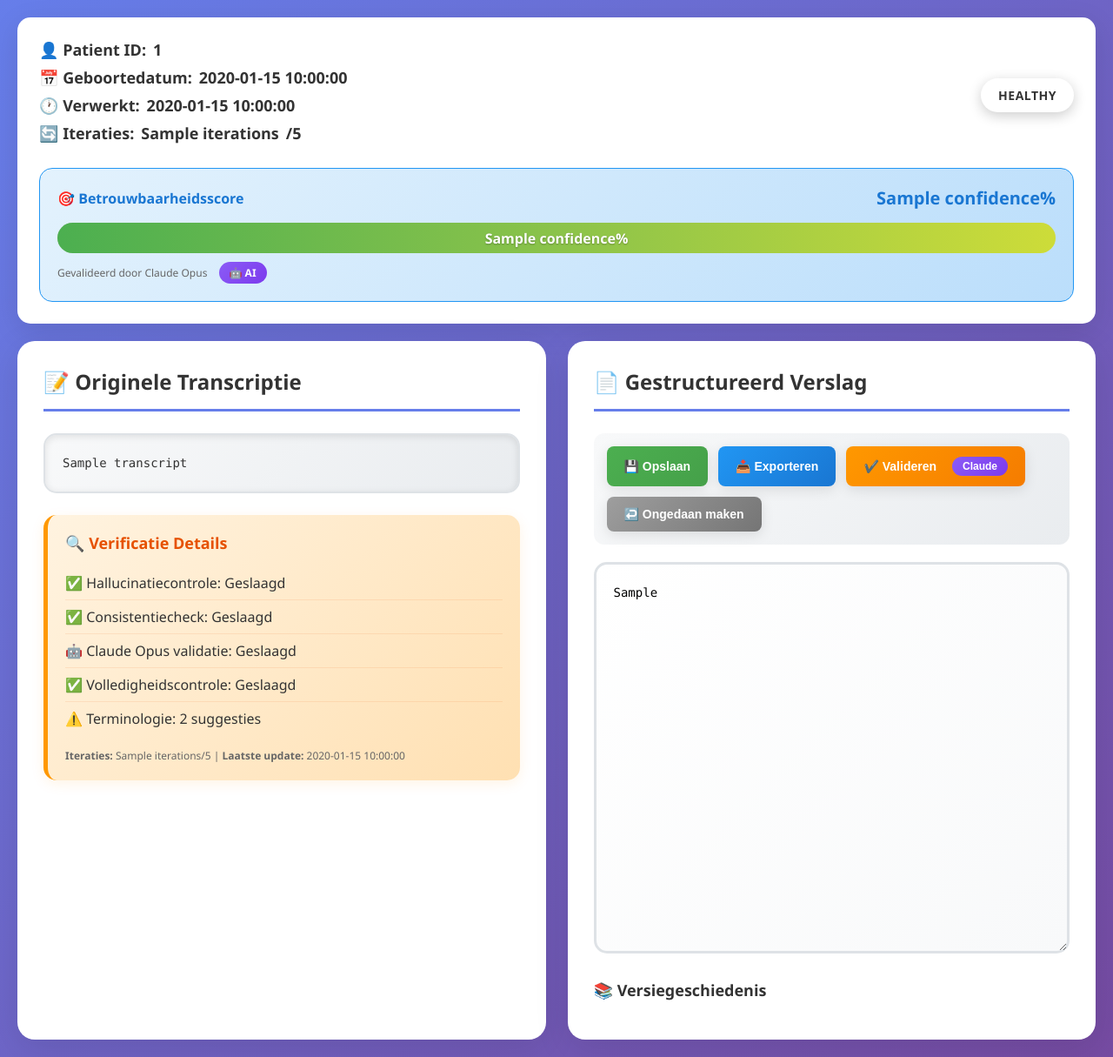
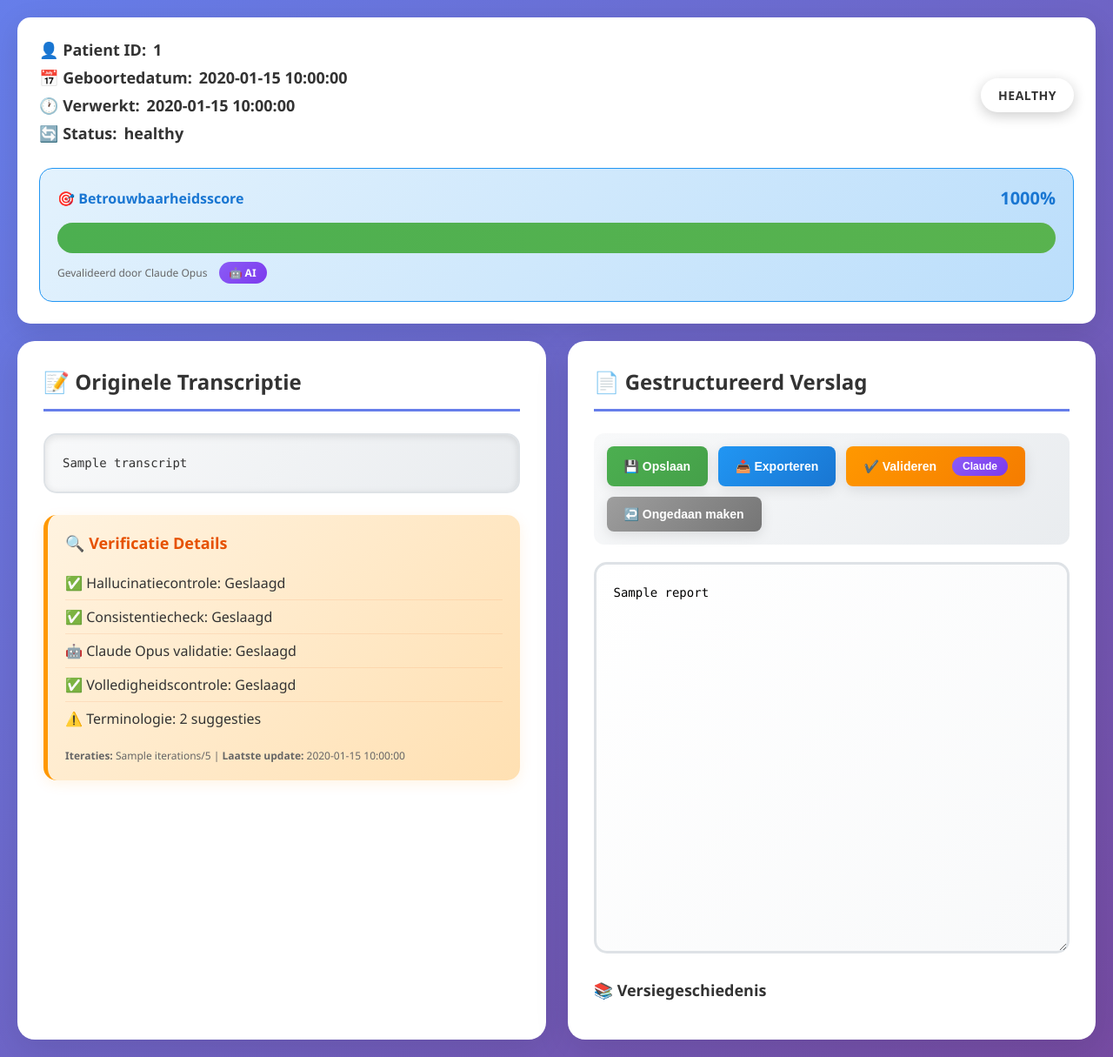
Before and after one commit to jdverbek/dictation-app-v3, a Flask app: template src/templates/review.html in a window 1280 px wide. Shown: the whole page at 87% size. Run offline with Flask 3, Linux system fonts and the light colour scheme; the template is opened without the code that fills it: most values are stand-ins (such as "Sample title", 1, 10 or a date in 2020).

Commit message:
🔧 Fix empty report issue in review page
✅ Critical Fixes:
- Fix template variable names to use job.* instead of direct variables
- Correct job ID passing to JavaScript (was causing 404s)
- Fix transcript and report display in review interface
- Ensure confidence score displays correctly
- Fix API endpoint calls with proper job ID

🛠️ Template Updates:
- Use {{ job.patient_id }} instead of {{ patient_id }}
- Use {{ job.transcript }} instead of {{ transcript }}
- Use {{ job.report }} instead of {{ structured_report }}
- Use {{ job.job_id }} for JavaScript initialization
- Add fallback text for missing data

🎯 Now the review page should show actual data from database!

```diff
--- a/src/templates/review.html
+++ b/src/templates/review.html
@@ -454,24 +454,24 @@
         <div class="header">
             <div class="patient-info">
                 <div class="patient-details">
-                    <div>👤 Patient ID: <span id="patient-id">{{ patient_id }}</span></div>
-                    <div>📅 Geboortedatum: <span id="patient-dob">{{ patient_dob }}</span></div>
-                    <div>🕐 Verwerkt: <span id="process-time">{{ process_time }}</span></div>
-                    <div>🔄 Iteraties: <span id="iterations">{{ iterations }}</span>/5</div>
+                    <div>👤 Patient ID: <span id="patient-id">{{ job.patient_id }}</span></div>
+                    <div>📅 Geboortedatum: <span id="patient-dob">{{ job.patient_dob or 'Niet opgegeven' }}</span></div>
+                    <div>🕐 Verwerkt: <span id="process-time">{{ job.created_at }}</span></div>
+                    <div>🔄 Status: <span id="status">{{ job.status }}</span></div>
                 </div>
-                <div class="status-badge status-{{ status }}">
-                    {{ status|upper }}
+                <div class="status-badge status-{{ job.status }}">
+                    {{ job.status|upper }}
                 </div>
             </div>
 
             <div class="confidence-meter">
                 <div class="confidence-header">
                     <span class="confidence-label">🎯 Betrouwbaarheidsscore</span>
-                    <span class="confidence-value" id="confidence-value">{{ confidence }}%</span>
+                    <span class="confidence-value" id="confidence-value">{{ (job.confidence_score * 100)|round|int }}%</span>
                 </div>
                 <div class="confidence-bar">
-                    <div class="confidence-fill" style="width: {{ confidence }}%">
-                        {{ confidence }}%
+                    <div class="confidence-fill" style="width: {{ (job.confidence_score * 100)|round|int }}%">
+                        {{ (job.confidence_score * 100)|round|int }}%
                     </div>
                 </div>
                 <div style="margin-top: 10px; font-size: 12px; color: #666;">
@@ -488,7 +488,7 @@
                     📝 Originele Transcriptie
                 </h2>
                 <div class="transcript-box" id="original-transcript">
-                    {{ transcript }}
+                    {{ job.transcript or 'Geen transcript beschikbaar' }}
                 </div>
 
                 <div class="verification-details">
@@ -534,7 +534,7 @@
                     class="editable-report"
                     spellcheck="false"
                     placeholder="Het gestructureerde verslag wordt hier weergegeven..."
-                >{{ structured_report }}</textarea>
+                >{{ job.report or 'Geen rapport beschikbaar' }}</textarea>
 
                 <div class="version-history">
                     <h4>📚 Versiegeschiedenis</h4>
@@ -880,7 +880,7 @@ Betrouwbaarheidsscore: ${document.getElementById('confidence-value').textContent
         // Initialize when page loads
         let reviewer;
         document.addEventListener('DOMContentLoaded', () => {
-            reviewer = new ReportReviewer('{{ job_id }}');
+            reviewer = new ReportReviewer('{{ job.job_id }}');
         });
 
         // Global functions for buttons
```
